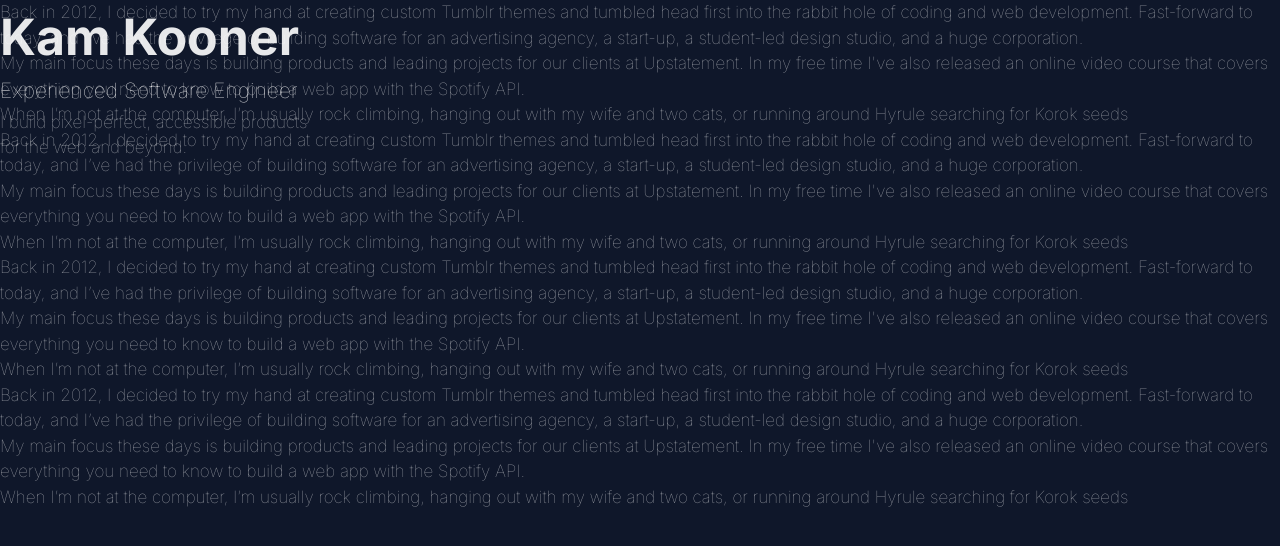
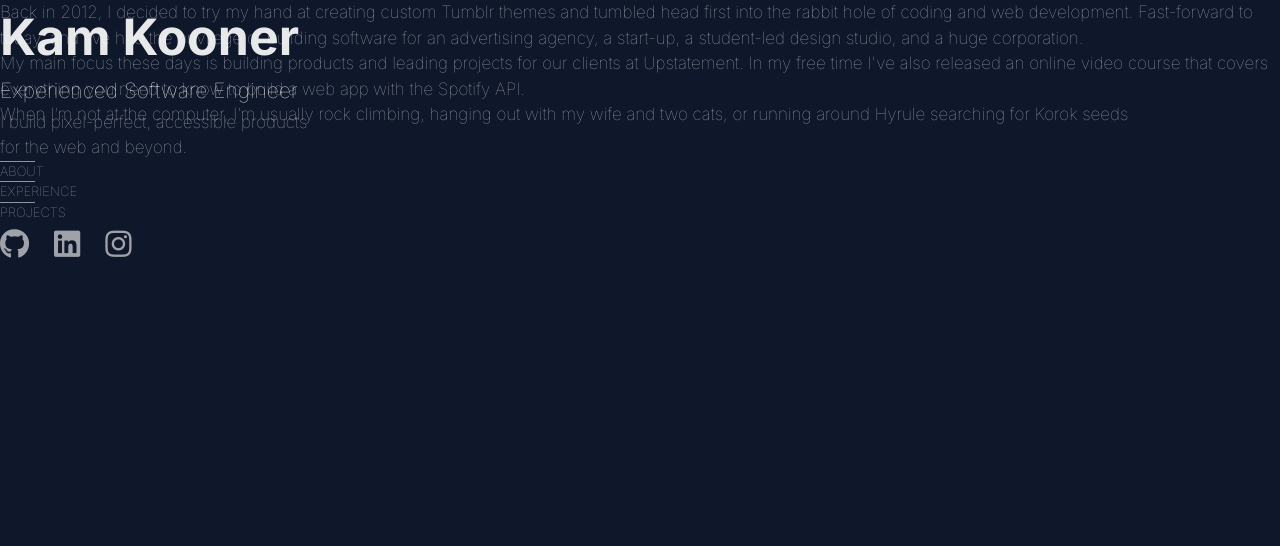
Before and after one commit to KamKooner/Portfolio, a Next.js app: page / in a window 1280 px wide. Shown: the top 546 px of the page. Built offline with nearby package versions, Linux system fonts and the light colour scheme.

Commit message:
sections created, socials added, stylized

```diff
--- a/src/app/components/about.tsx
+++ b/src/app/components/about.tsx
@@ -2,31 +2,7 @@
 
 export default function about() {
   return (
-    <div className="ml-[700px] about flex flex-col t3 w-2/5 items-end ">
-        <p className="w-full mb-4">Back in 2012, I decided to try my hand at creating custom Tumblr themes and tumbled head first into the rabbit hole of coding and web development.
-        Fast-forward to today, and I’ve had the privilege of building software for an advertising agency, a start-up, a student-led design studio, and a huge corporation.</p>
-
-        <p className="w-full mb-4">My main focus these days is building products and leading projects for our clients at Upstatement.
-        In my free time I've also released an online video course that covers everything you need to know to build a web app with the Spotify API.</p>
-
-        <p className="w-full">When I’m not at the computer, I’m usually rock climbing, hanging out with my wife and two cats, or running around Hyrule searching for Korok seeds</p>
-
-        <p className="w-full mb-4">Back in 2012, I decided to try my hand at creating custom Tumblr themes and tumbled head first into the rabbit hole of coding and web development.
-        Fast-forward to today, and I’ve had the privilege of building software for an advertising agency, a start-up, a student-led design studio, and a huge corporation.</p>
-
-        <p className="w-full mb-4">My main focus these days is building products and leading projects for our clients at Upstatement.
-        In my free time I've also released an online video course that covers everything you need to know to build a web app with the Spotify API.</p>
-
-        <p className="w-full">When I’m not at the computer, I’m usually rock climbing, hanging out with my wife and two cats, or running around Hyrule searching for Korok seeds</p>
-
-        <p className="w-full mb-4">Back in 2012, I decided to try my hand at creating custom Tumblr themes and tumbled head first into the rabbit hole of coding and web development.
-        Fast-forward to today, and I’ve had the privilege of building software for an advertising agency, a start-up, a student-led design studio, and a huge corporation.</p>
-
-        <p className="w-full mb-4">My main focus these days is building products and leading projects for our clients at Upstatement.
-        In my free time I've also released an online video course that covers everything you need to know to build a web app with the Spotify API.</p>
-
-        <p className="w-full">When I’m not at the computer, I’m usually rock climbing, hanging out with my wife and two cats, or running around Hyrule searching for Korok seeds</p>
-
+    <div className="ml-8 about flex flex-col t3 w-2/5 items-end ">
         <p className="w-full mb-4">Back in 2012, I decided to try my hand at creating custom Tumblr themes and tumbled head first into the rabbit hole of coding and web development.
         Fast-forward to today, and I’ve had the privilege of building software for an advertising agency, a start-up, a student-led design studio, and a huge corporation.</p>
 
--- a/src/app/components/title.tsx
+++ b/src/app/components/title.tsx
@@ -3,10 +3,38 @@
 export default function title() {
   return (
     <div className="title flex flex-col w-1/3 items-start">
-      <p className="t1">Kam Kooner</p>
-      <p className="t2 ">Experienced Software Engineer</p>
-      <p className="t3 mt-4">I build pixel-perfect, accessible products </p>
-      <p className='t3'>for the web and beyond.</p>
+      <div>
+        <p className="t1">Kam Kooner</p>
+        <p className="t2 ">Experienced Software Engineer</p>
+        <p className="t3 mt-4">I build pixel-perfect, accessible products </p>
+        <p className='t3'>for the web and beyond.</p>
+      </div>
+
+
+
+
+      <div className="mt-16 selectors">
+        <div className="t3 flex" id="about">
+          <hr className='mt-2'></hr><p className="mb-9 ml-2">ABOUT</p>
+        </div>
+
+        <div className="t3 flex" id="experience">
+          <hr className='mt-2'></hr><p className="mb-9 ml-2">EXPERIENCE</p>
+        </div>
+
+        <div className="t3 flex" id="projects">
+          <hr className='mt-2'></hr><p className="mb-9 ml-2">PROJECTS</p>
+        </div>
+      </div>
+
+
+      <div className="social-icons mt-[350px]">
+        <a href="https://github.com/KamKooner" target="_blank" className="social-icon"><i className="fab fa-github"></i></a>
+        <a href="https://www.linkedin.com/in/kam-kooner-941371174/" target="_blank" className="social-icon"><i className="fab fa-linkedin"></i></a>
+        <a href="https://www.google.com" target="_blank" className="social-icon"><i className="fab fa-instagram"></i></a>
+      </div>
+
+
     </div>
   )
 }
--- a/src/app/globals.css
+++ b/src/app/globals.css
@@ -56,3 +56,44 @@
 .about{
   position:relative;
 }
+
+.selectors{
+  font-size:13px;
+}
+hr{
+  width: 35px;
+}
+#about, #experience, #projects{
+  font-size: 13px;
+  transition: width 0.3s ease;
+}
+#about:hover hr, #experience:hover hr, #projects:hover hr {
+  width: 100px;
+  transition: width 0.3s ease;
+}
+#about:hover, #experience:hover, #projects:hover{
+  opacity:100% ;
+  color:white;
+  font-size: 16px;
+}
+#about:not(:hover) hr,#experience:not(:hover) hr,#projects:not(:hover) hr{
+  width: 35px;
+  transition: width 0.3s ease;
+}
+
+.social-icons {
+  display: flex;
+}
+
+.social-icon {
+  margin-right: 25px;
+  opacity:60%;
+  color: white;
+  font-size: 30px;
+  transition: color 0.3s ease;
+}
+
+.social-icon:hover {
+  opacity: 100%;
+  color: #007bff;
+}
--- a/src/app/page.tsx
+++ b/src/app/page.tsx
@@ -7,11 +7,12 @@
 
   return (
     <body>
+      <link rel="stylesheet" href="https://cdnjs.cloudflare.com/ajax/libs/font-awesome/5.15.3/css/all.min.css"></link>
       <div className='flex mt-[100px] h-screen justify-start ml-[360px] '>
         <Title />
+        <div className="flex flex-col w-1/3 mr-8"></div>
         <About />
       </div>
-
     </body>
   );
 }
```
